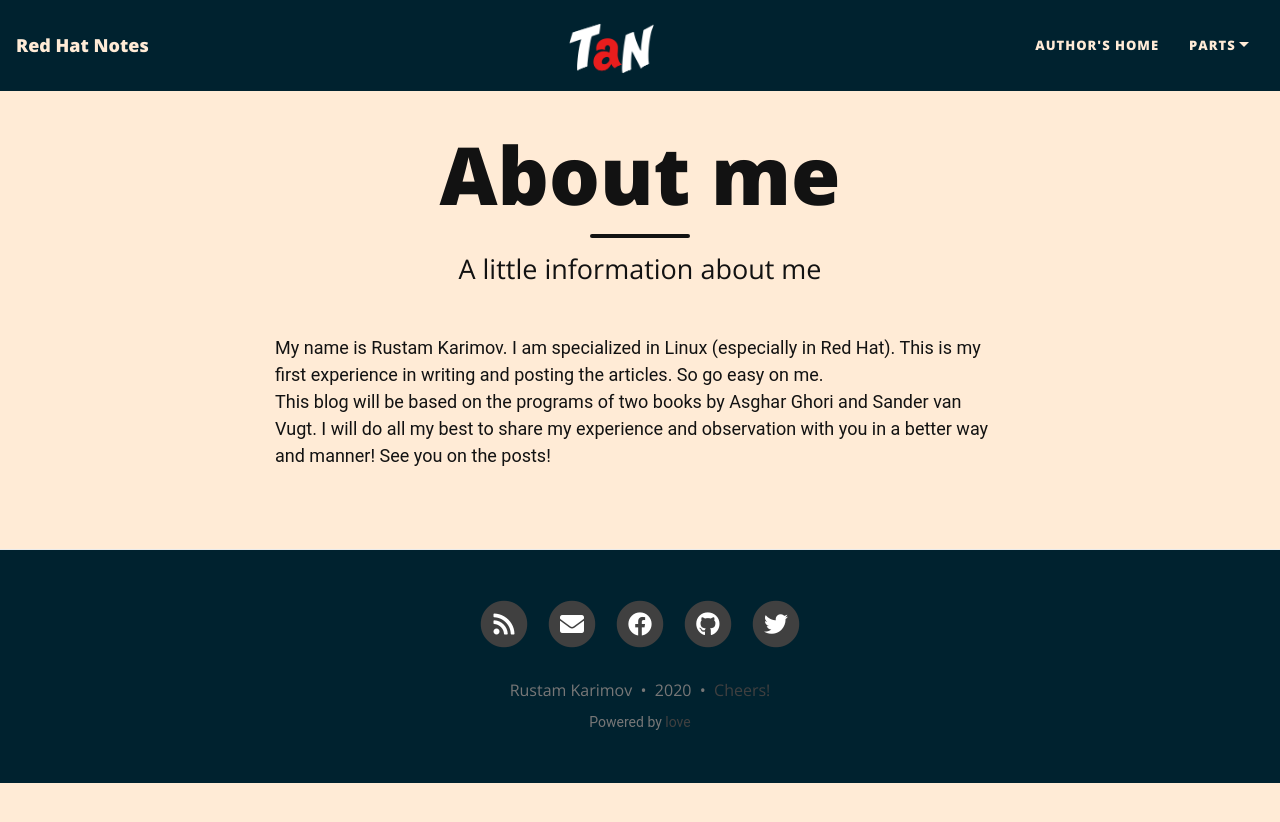
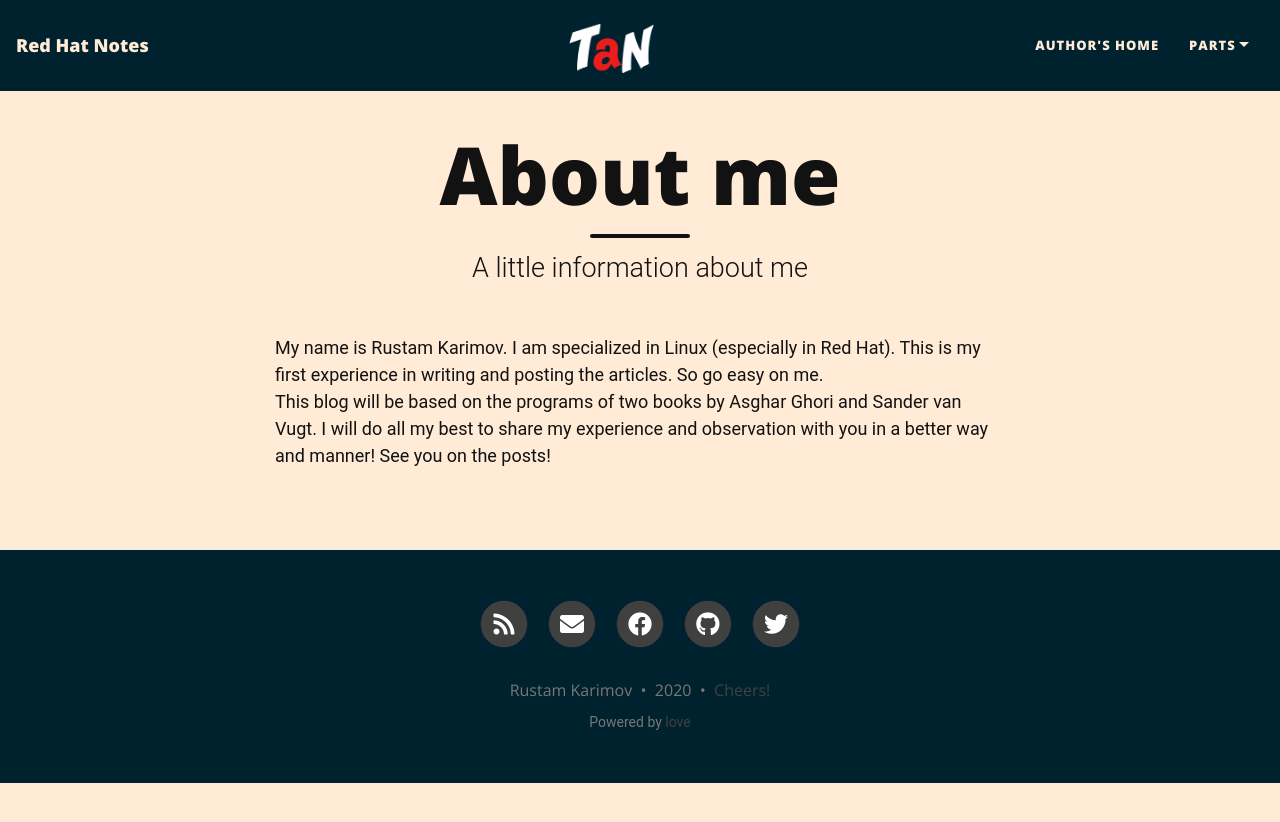
Before and after one commit to DrMohmX/takeanote, a Jekyll site: the page built from aboutme.md, in a window 1280 px wide. Shown: the top 822 px of the page. Built offline with Jekyll 4.4.1, drawn with Linux system fonts in a browser that asks for light colours; nearby versions of some CDN libraries.

Commit message:
Update beautifuljekyll.css

```diff
--- a/assets/css/beautifuljekyll.css
+++ b/assets/css/beautifuljekyll.css
@@ -688,7 +688,7 @@ img[my-image] {
   font-size: 1.6875rem;
   line-height: 1.1;
   display: block;
-  font-family: 'Open Sans', 'Helvetica Neue', Helvetica, Arial, sans-serif;
+  font-family: 'Roboto';
   font-weight: 300;
   margin: 0.625rem 0 0;
 }
```
